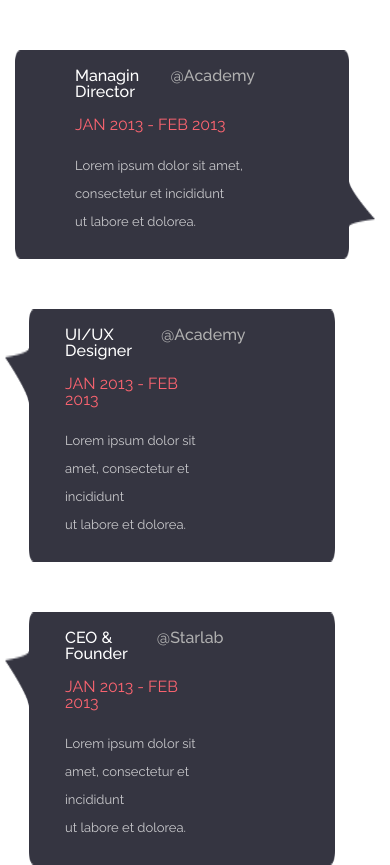
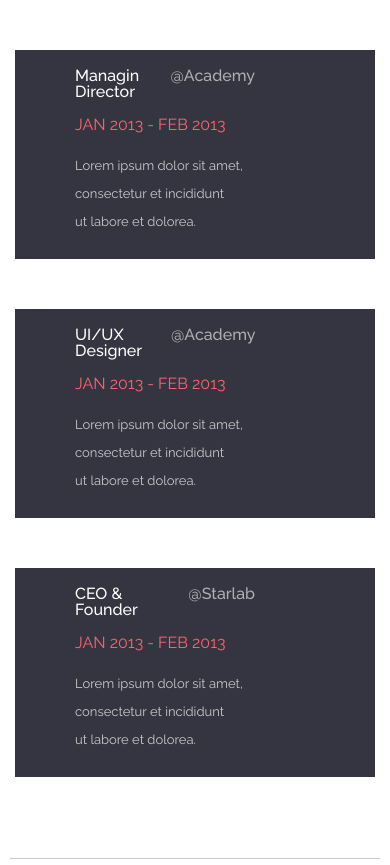
Before and after one commit to Frontend-apprentices-Ukraine/junaed-ahmed, a plain HTML site: page index.html in a window 390 px wide. Shown: the part 1715-2580 px from the top of the page. Drawn offline with Linux system fonts and the light colour scheme.

Commit message:
replaced img with color in background experience

```diff
--- a/css/style.scss
+++ b/css/style.scss
@@ -489,10 +489,12 @@ footer {
   .experience {
     .section-content {
       .right {
-        width: 150px;
+        background-color: #353541;
+        width: 180px;
       }
 
       .left {
+        background-color: #353541;
         width: 180px;
       }
       .left-tree {
@@ -501,6 +503,7 @@ footer {
         }
       }
       .right-tree {
+        margin-right: 0px;
         .branch {
           padding: 18px 120px 23px 60px;
         }
```
Also changed, not shown: css/style.css, 1 other file.
